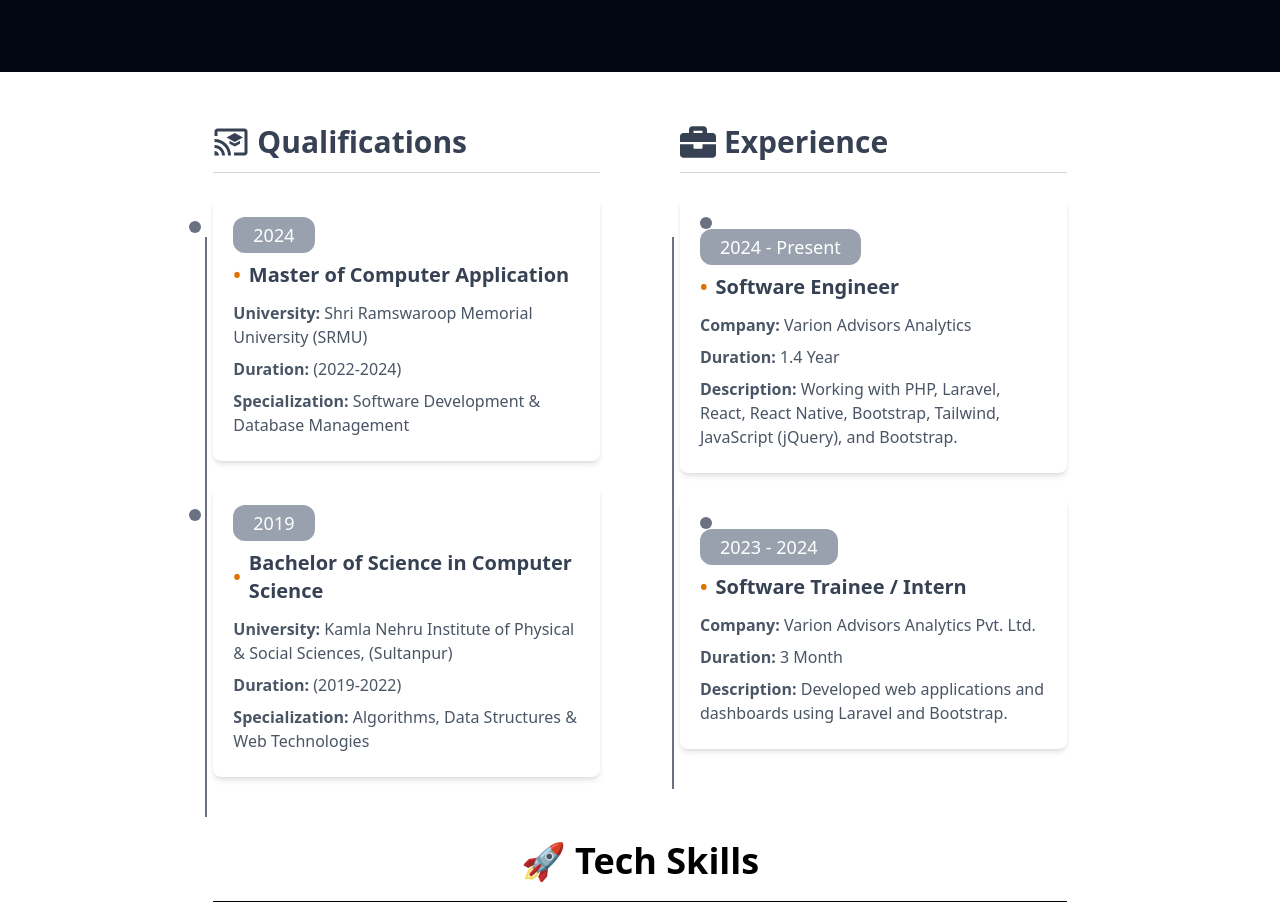
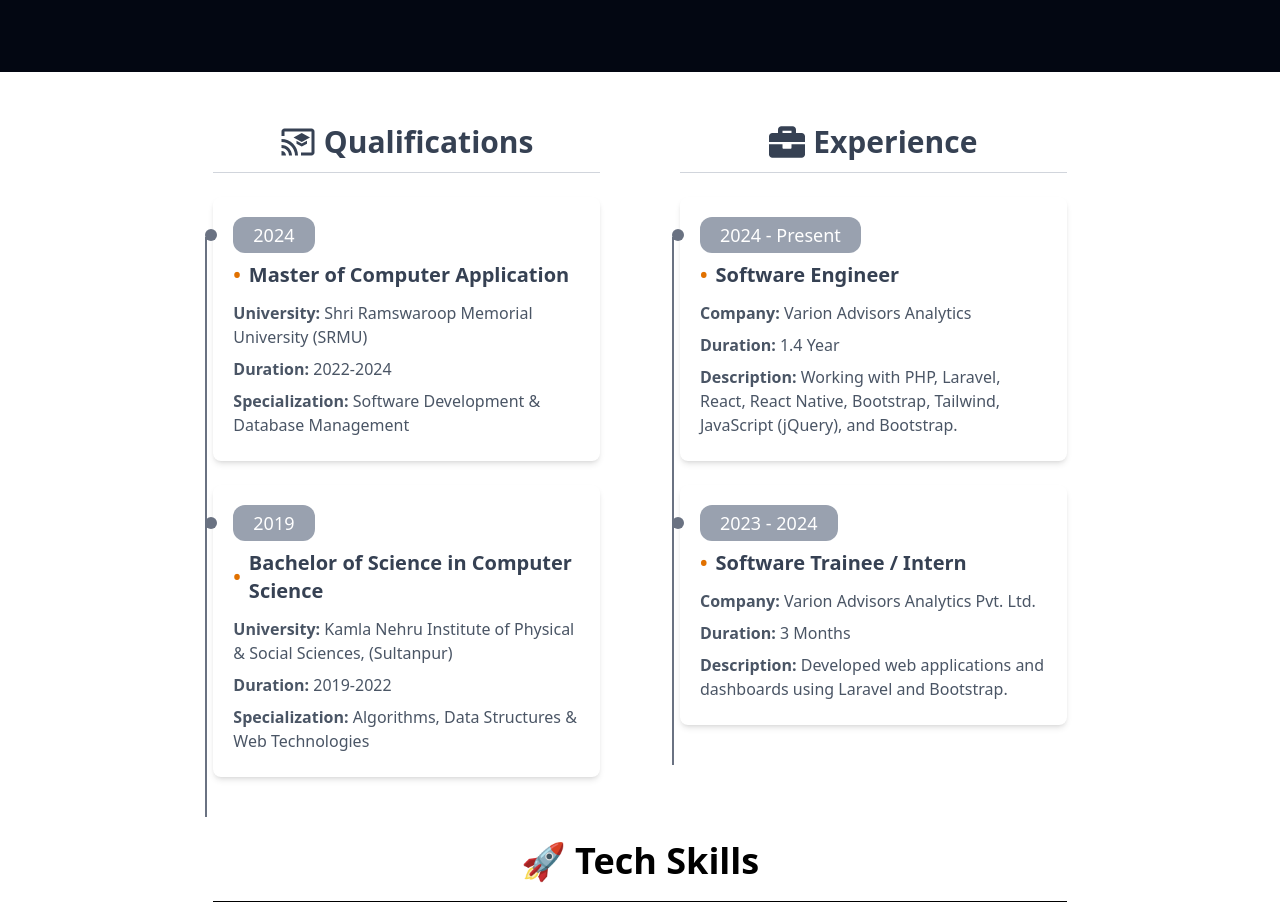
Before and after one commit to shivam700355/portfoli-web, a React (Vite) app: page / in a window 1280 px wide. Shown: the part 580-1500 px from the top of the page. Built offline with nearby package versions, Linux system fonts and the light colour scheme.

Commit message:
change the Education.jsx file

```diff
--- a/src/components/Education.jsx
+++ b/src/components/Education.jsx
@@ -29,14 +29,15 @@ export const Education = () => {
       company: "Varion Advisors Analytics",
       year: "2024 - Present",
       duration: "1.4 Year",
-      description: "Working with PHP, Laravel, React, React Native, Bootstrap, Tailwind, JavaScript (jQuery), and Bootstrap.",
+      description:
+        "Working with PHP, Laravel, React, React Native, Bootstrap, Tailwind, JavaScript (jQuery), and Bootstrap.",
     },
     {
       id: 2,
       role: "Software Trainee / Intern",
       company: "Varion Advisors Analytics Pvt. Ltd.",
       year: "2023 - 2024",
-      duration: "3 Month",
+      duration: "3 Months",
       description: "Developed web applications and dashboards using Laravel and Bootstrap.",
     },
   ];
@@ -45,10 +46,11 @@ export const Education = () => {
     <div className="my-10" id="EducationExperience">
       <div className="w-11/12 md:w-2/3 mx-auto">
         <div className="grid grid-cols-1 md:grid-cols-2 gap-20">
-          {/* Qualifications */}
+          {/* Education Section */}
           <div className="w-full">
-            <h1 className="my-3 text-3xl font-bold text-center text-gray-700 flex items-center gap-2">
-              <MdCastForEducation className="text-4xl text-gray-700" /> Qualifications
+            <h1 className="my-3 text-3xl font-bold text-center text-gray-700 flex items-center justify-center gap-2">
+              <MdCastForEducation className="text-4xl text-gray-700" />
+              Qualifications
             </h1>
             <hr className="w-full mb-6 border-gray-300" />
             <div className="relative w-full">
@@ -62,7 +64,7 @@ export const Education = () => {
                   animate={{ opacity: 1, x: 0 }}
                   transition={{ duration: 0.5 }}
                 >
-                  <div className="absolute w-[12px] h-[12px] rounded-full top-6 bg-gray-500 -left-6 hover:bg-amber-600 transition-all"></div>
+                  <div className="absolute w-[12px] h-[12px] rounded-full top-8 bg-gray-500 -left-2 hover:bg-amber-600 transition-all"></div>
                   <button className="py-1 px-5 text-lg bg-gray-400 border-0 rounded-xl font-medium text-white hover:bg-amber-600 transition-transform">
                     {item.year}
                   </button>
@@ -73,22 +75,21 @@ export const Education = () => {
                     <strong>University:</strong> {item.university}
                   </p>
                   <p className="py-1 text-gray-600">
-                    <strong>Duration:</strong> {item.duration && <span> ({item.duration})</span>}
+                    <strong>Duration:</strong> {item.duration}
                   </p>
-                  {item.specialization && (
-                    <p className="py-1 text-gray-600">
-                      <strong>Specialization:</strong> {item.specialization}
-                    </p>
-                  )}
+                  <p className="py-1 text-gray-600">
+                    <strong>Specialization:</strong> {item.specialization}
+                  </p>
                 </motion.div>
               ))}
             </div>
           </div>
 
-          {/* Experience */}
+          {/* Experience Section */}
           <div className="w-full">
-            <h1 className="my-3 text-3xl font-bold text-center text-gray-700 flex items-center gap-2">
-              <FaBriefcase className="text-4xl text-gray-700" /> Experience
+            <h1 className="my-3 text-3xl font-bold text-center text-gray-700 flex items-center justify-center gap-2">
+              <FaBriefcase className="text-4xl text-gray-700" />
+              Experience
             </h1>
             <hr className="w-full mb-6 border-gray-300" />
             <div className="relative w-full">
@@ -96,13 +97,13 @@ export const Education = () => {
               {experience.map((item, index) => (
                 <motion.div
                   key={item.id}
-                  className="bg-white p-5 shadow-md rounded-lg mb-6 w-full"
+                  className="relative bg-white p-5 shadow-md rounded-lg mb-6 w-full"
                   whileHover={{ scale: 1.02 }}
                   initial={{ opacity: 0, x: index % 2 === 0 ? -100 : 100 }}
                   animate={{ opacity: 1, x: 0 }}
                   transition={{ duration: 0.5 }}
                 >
-                  <div className="w-[12px] h-[12px] rounded-full top-6 bg-gray-500 -left-6 hover:bg-amber-600 transition-all"></div>
+                  <div className="absolute w-[12px] h-[12px] rounded-full top-8 bg-gray-500 -left-2 hover:bg-amber-600 transition-all"></div>
                   <button className="py-1 px-5 text-lg bg-gray-400 border-0 rounded-xl font-medium text-white hover:bg-amber-600 transition-transform">
                     {item.year}
                   </button>
```
